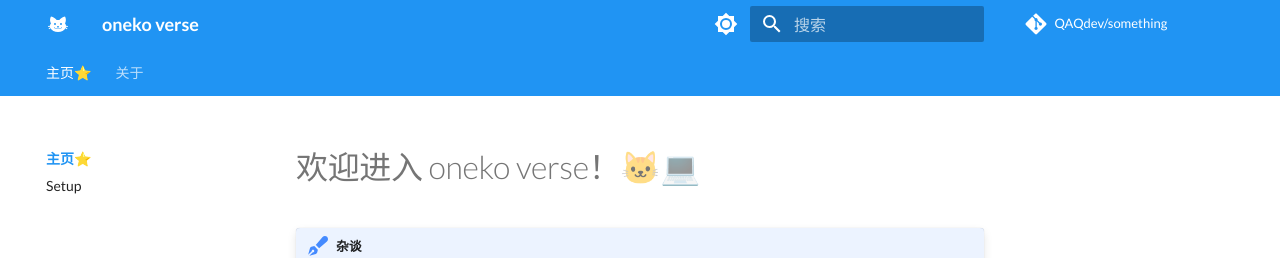
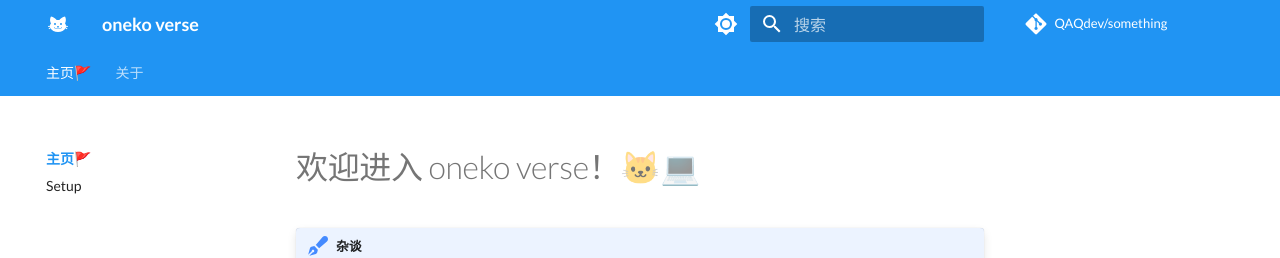
Before and after one commit to QAQdev/notes, an MkDocs documentation site: the page built from docs/index.md, in a window 1280 px wide and 938 px high. Shown: the top 258 px of the window. Built offline with MkDocs 1.6.1 and Material for MkDocs 9.7.7, drawn with Linux system fonts in a browser that asks for light colours; some web fonts are replaced; comment, search, counter and statistics services are not loaded.

Commit message:
setup.md

```diff
--- a/mkdocs.yml
+++ b/mkdocs.yml
@@ -7,7 +7,7 @@ site_description: oneko verse
 copyright: Copyright &copy; 2023-2024 <a href="https://github.com/QAQdev" target="_blank" rel="noopener">oneko</a>
 
 nav:
-  - 主页⭐️:
+  - 主页🚩:
     - index.md
     - Setup: setup.md
   - 关于: about.md
```
